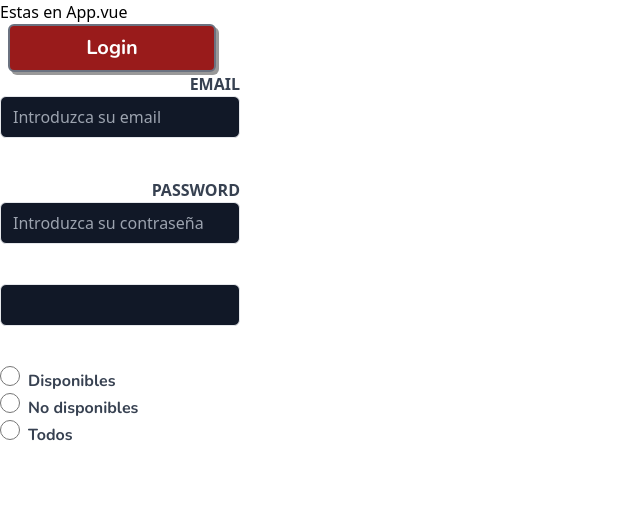
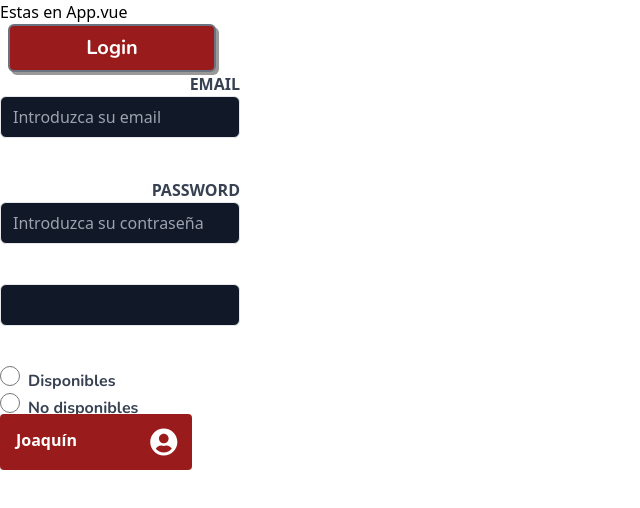
Before and after one commit to Joaqmn/gestiondesocios-frontend, a Vue app: page / in a window 1280 px wide. Shown: the top 508 px of the page, without its empty margins (0-640 px from the left). Built offline with nearby package versions, Linux system fonts and the light colour scheme.

Commit message:
feat: 🎸 Created UserDropdown
✅ Closes: #23

```diff
--- a/package.json
+++ b/package.json
@@ -8,6 +8,11 @@
     "lint": "vue-cli-service lint"
   },
   "dependencies": {
+    "@fortawesome/fontawesome-svg-core": "^1.2.32",
+    "@fortawesome/free-brands-svg-icons": "^5.15.1",
+    "@fortawesome/free-regular-svg-icons": "^5.15.1",
+    "@fortawesome/free-solid-svg-icons": "^5.15.1",
+    "@fortawesome/vue-fontawesome": "^2.0.0",
     "autoprefixer": "^9.8.6",
     "core-js": "^3.6.5",
     "postcss": "^7.0.35",
--- a/src/App.vue
+++ b/src/App.vue
@@ -14,6 +14,7 @@
     />
     <InputText typeInput="text" />
     <RadioButton />
+    <UserDropdown />
   </div>
 </template>
 
@@ -21,6 +22,7 @@
 import LoginButton from "./components/LoginButton.vue";
 import InputText from "./components/InputText";
 import RadioButton from "./components/RadioButton";
+import UserDropdown from "./components/UserDropdown";
 
 export default {
   name: "App",
@@ -32,7 +34,8 @@ export default {
   components: {
     LoginButton,
     InputText,
-    RadioButton
+    RadioButton,
+    UserDropdown
   }
 };
 </script>
--- /dev/null
+++ b/src/components/UserDropdown.vue
@@ -0,0 +1,59 @@
+<template>
+  <div class="dropdown inline-block relative">
+    <button
+      class="w-48 h-14 bg-red-800 text-white font-semibold py-2 px-4 rounded inline-flex items-center"
+    >
+      <span
+        >{{ userName }}<font-awesome-icon icon="user-circle" id="usercircle"
+      /></span>
+    </button>
+    <ul class="dropdown-content absolute hidden text-gray-700 pt-1">
+      <li>
+        <a
+          class="leading-10 w-48 h-14 rounded bg-gray-200 hover:bg-gray-400 py-2 px-4 inline-block"
+          href="#"
+          >Perfil<font-awesome-icon icon="align-justify" id="alignjustify"
+        /></a>
+      </li>
+      <li>
+        <a
+          class="leading-10 w-48 h-14 rounded bg-gray-200 hover:bg-gray-400 py-2 px-4 block"
+          href="#"
+          >Logout<font-awesome-icon icon="plug" id="plug"
+        /></a>
+      </li>
+    </ul>
+  </div>
+</template>
+
+<script>
+export default {
+  name: "UserDropdown",
+  data: function() {
+    return {
+      userName: "Joaquín"
+    };
+  }
+};
+</script>
+
+<style>
+.dropdown:hover > .dropdown-content {
+  display: block;
+}
+#usercircle {
+  font-size: 28px;
+  float: right;
+  transform: translateX(260%);
+}
+#alignjustify {
+  font-size: 28px;
+  float: right;
+  transform: translateY(20%);
+}
+#plug {
+  font-size: 28px;
+  float: right;
+  transform: translateY(20%);
+}
+</style>
--- a/src/main.ts
+++ b/src/main.ts
@@ -1,6 +1,17 @@
 import Vue from "vue";
 import App from "./App.vue";
 import "@/assets/css/tailwind.css";
+import { library } from "@fortawesome/fontawesome-svg-core";
+import { faUserCircle } from "@fortawesome/free-solid-svg-icons";
+import { faPlug } from "@fortawesome/free-solid-svg-icons";
+import { faAlignJustify } from "@fortawesome/free-solid-svg-icons";
+import { FontAwesomeIcon } from "@fortawesome/vue-fontawesome";
+
+library.add(faUserCircle);
+library.add(faAlignJustify);
+library.add(faPlug);
+
+Vue.component("font-awesome-icon", FontAwesomeIcon);
 Vue.config.productionTip = false;
 
 new Vue({
```
Also changed, not shown: 1 other file (tests, documents, lock files or other folders).
